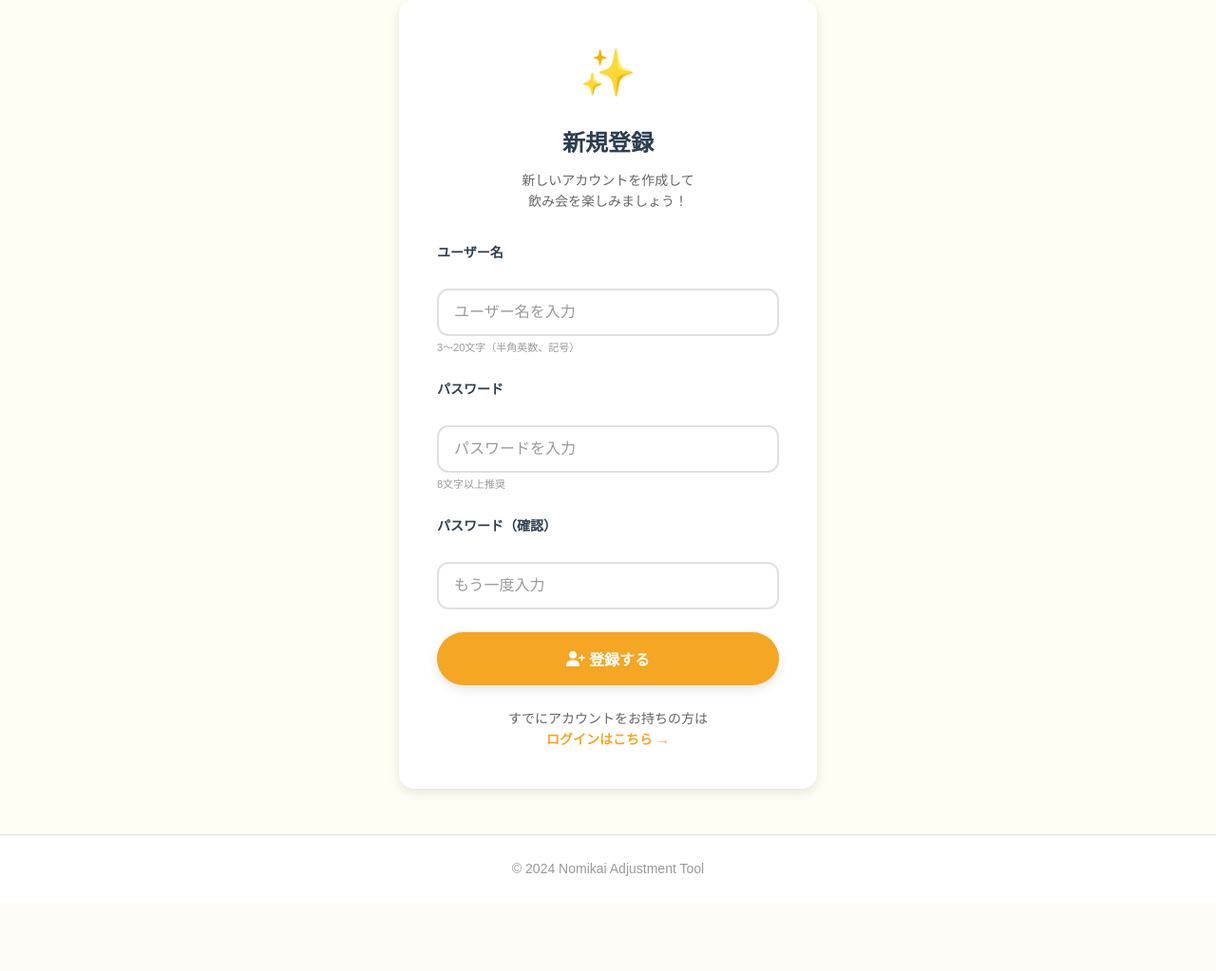
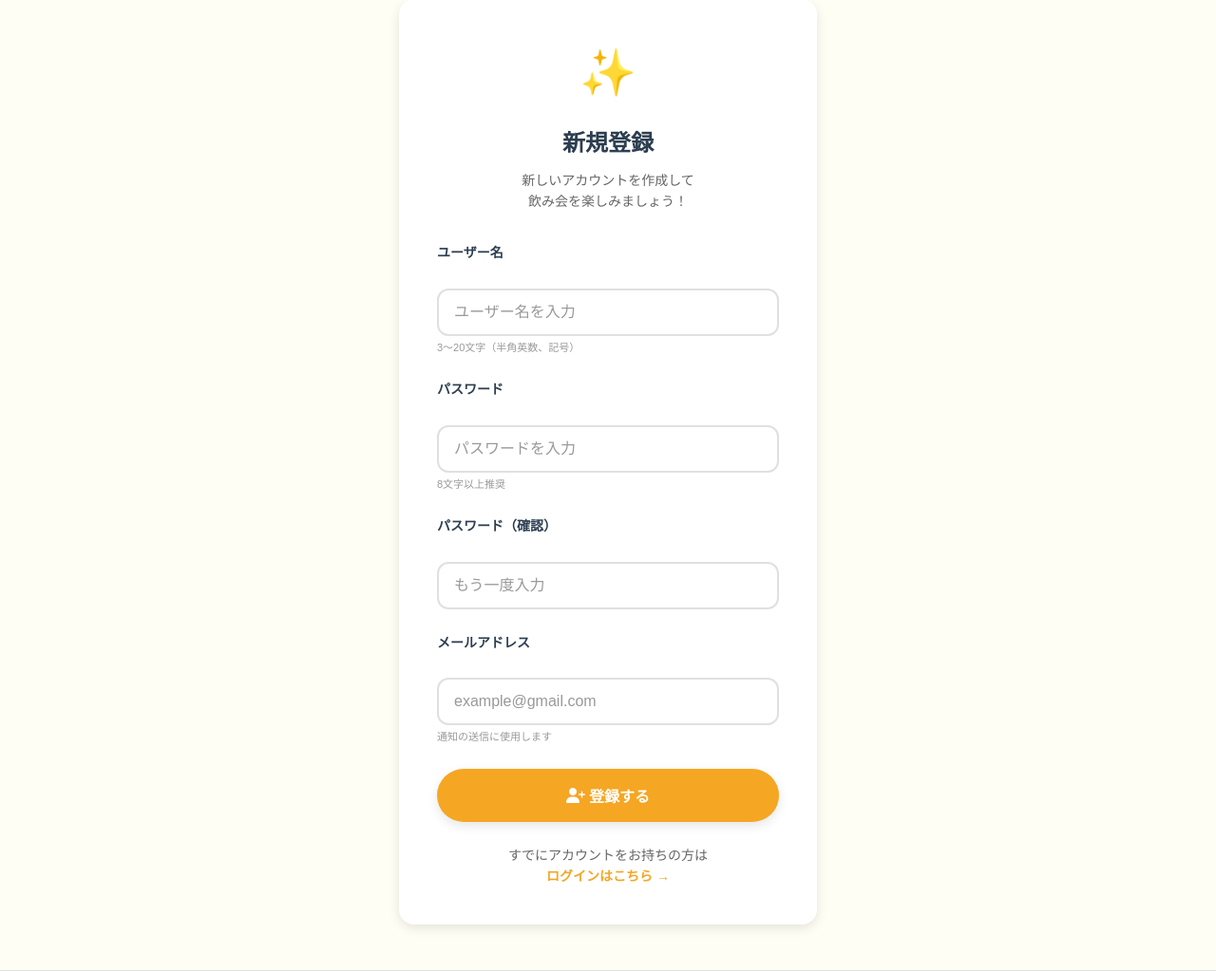
Before and after one commit to narifuu36/nomi_app, a Flask app: page /signup in a window 1280 px wide. Shown: the part 111-1134 px from the top of the page at 95% size. Before the commit the page ends 1034 px from the top, so only its background shows below. Run offline with Flask 3, Linux system fonts and the light colour scheme.

Commit message:
mailadress

```diff
--- a/app/app.py
+++ b/app/app.py
@@ -180,9 +180,10 @@ def signup():
 
     if request.method == "POST":
 
-        username = request.form["username"]
+        username = request.form["username"].strip()
         password = request.form["password"]
         password_confirm = request.form["password_confirm"]
+        email = request.form["email"].strip()
 
         if password != password_confirm:
 
@@ -201,9 +202,9 @@ def signup():
             """
             SELECT *
             FROM users
-            WHERE username = ?
+            WHERE username = ? OR email = ?
             """,
-            (username,)
+            (username, email)
         ).fetchone()
 
         if exists:
@@ -212,7 +213,7 @@ def signup():
 
             return render_template(
                 "signup.html",
-                error="そのユーザー名は既に使用されています"
+                error="そのユーザー名またはメールアドレスは既に使用されています"
             )
 
         conn.execute(
@@ -220,15 +221,17 @@ def signup():
             INSERT INTO users
             (
                 username,
+                email,
                 password_hash
             )
             VALUES
             (
-                ?, ?
+                ?, ?, ?
             )
             """,
             (
                 username,
+                email,
                 password_hash
             )
         )
--- a/app/templates/signup.html
+++ b/app/templates/signup.html
@@ -40,6 +40,18 @@
                     <input type="password" name="password_confirm" class="form-input" placeholder="もう一度入力" required>
                 </div>
 
+                <div class="form-group">
+                    <label class="form-label">メールアドレス</label>
+                    <input
+                        type="email"
+                        name="email"
+                        class="form-input"
+                        placeholder="example@gmail.com"
+                        required
+                    >
+                    <span class="input-hint">通知の送信に使用します</span>
+                </div>
+
                 {% if error %}
                 <div class="error-notice">
                     <span>⚠️</span> {{ error }}
```
Also changed, not shown: app/schema.sql (+4 -3 lines), app/nomikai.db.
